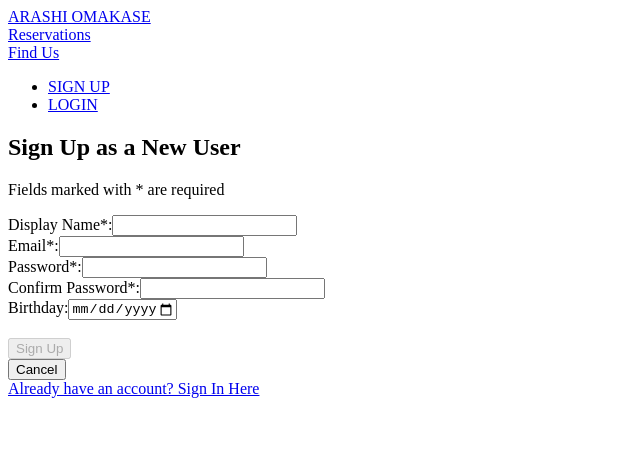
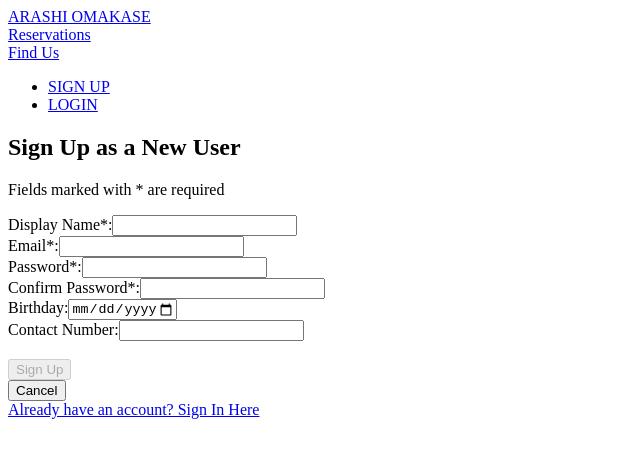
Before and after one commit to JonathanGoh95/arashi-reservation-app, a React (Vite) app in the folder arashi-front-end/: page /sign-up in a window 1280 px wide. Shown: the top 458 px of the page, without its empty margins (0-640 px from the left). Built offline with nearby package versions, Linux system fonts and the light colour scheme; no server answers.

Commit message:
feat: create edit form for user profile

```diff
--- a/arashi-front-end/src/components/EditProfile.jsx
+++ b/arashi-front-end/src/components/EditProfile.jsx
@@ -1,8 +1,10 @@
 import SignUpForm from "./SignUpForm";
-import { useParams } from "react-router";
+import { useContext } from "react";
+import { UserContext } from "../contexts/UserContext";
 
 const EditProfile = () =>{
-    const { userId } = useParams();
+    const { user } = useContext(UserContext);
+    const userId = user._id
     return <SignUpForm userId={userId} />;
   }
 
--- a/arashi-front-end/src/components/Profile.jsx
+++ b/arashi-front-end/src/components/Profile.jsx
@@ -10,7 +10,7 @@ const Profile = () => {
   console.log(user)
   return (
     <>
-      {!user._id ? (
+      {!user ? (
         <h1>Unauthorized User</h1>
       ) : (
         <article>
--- a/arashi-front-end/src/components/Reservations.jsx
+++ b/arashi-front-end/src/components/Reservations.jsx
@@ -21,9 +21,11 @@ const Reservations = () => {
 
   return (
   <>
-    <h1>{user.displayName}'s Reservations</h1>
-    {user ? (
+    {!user ? (
+      <h2>Please log in to see your reservations</h2>
+    ):(
       <>
+      <h1>{user.displayName}'s Reservations</h1>
         <div>
           <button onClick={handlePast}>Past Reservations</button>
           <button onClick={handleUpcoming}>Upcoming Reservations</button>
@@ -32,9 +34,7 @@ const Reservations = () => {
           <button onClick={handleNewReservation}>Make a New Reservation</button>
         </div>
       </>
-    ) : (
-      <h2>Please log in to see your reservations</h2>
-    )}
+    ) }
     <Disclaimer />
   </>
 )};
--- a/arashi-front-end/src/components/SignUpForm.jsx
+++ b/arashi-front-end/src/components/SignUpForm.jsx
@@ -1,8 +1,10 @@
-import { useState, useContext } from "react";
+import { useState, useContext,useEffect } from "react";
 import { Link, useNavigate } from "react-router";
 import { signUp } from "../services/authService";
+import { updateUser } from "../services/userService";
+import { UserContext } from "../contexts/UserContext";
+import { getUser } from "../services/userService";
 
-import { UserContext } from "../contexts/UserContext";
 
 const SignUpForm = ({userId}) => {
   const navigate = useNavigate();
@@ -16,7 +18,23 @@ const SignUpForm = ({userId}) => {
     birthday: "",
   });
 
-  const { displayName, email, password, passwordConf, birthday } = formData;
+  const isEditing = userId ? true : false;
+
+  useEffect(()=> {
+    const fetchUserProfile = async () =>{
+      const userProfile = await getUser(userId)
+      setFormData({
+        displayName: userProfile.displayName,
+        email: userProfile.email,
+        birthday: (userProfile.birthday).split("T")[0],
+        contactNumber: userProfile.contactNumber,
+      });
+    }
+    fetchUserProfile()
+  },[userId])
+
+
+  const { displayName, email, password, passwordConf, birthday, contactNumber } = formData;
 
   const handleChange = (evt) => {
     setMessage("");
@@ -27,9 +45,15 @@ const SignUpForm = ({userId}) => {
     console.log("signing up");
     evt.preventDefault();
     try {
+      if(isEditing){
+        const updatedUser = await updateUser(userId, formData);
+        setUser(updatedUser);
+        navigate(`/profile`);
+      }else{
         const newUser = await signUp(formData);
         setUser(newUser);
         navigate(`/reservations`);
+      }
     } catch (err) {
       setMessage(err.message);
     }
@@ -47,7 +71,8 @@ const SignUpForm = ({userId}) => {
   return (
     <main>
       <section>
-        <h1>Sign Up as a New User</h1>
+
+        <h1>{isEditing ? "Edit your profile" : "Sign Up as a New User"}</h1>
         <p>{message}</p>
         <p>Fields marked with * are required</p>
         <form onSubmit={handleSubmit}>
@@ -64,6 +89,9 @@ const SignUpForm = ({userId}) => {
               />
             </label>
           </div>
+          {isEditing ? "" :
+          (
+          <>
           <div>
             <label>
               Email*:
@@ -103,6 +131,8 @@ const SignUpForm = ({userId}) => {
                 />
             </label>
           </div>
+          </>
+          )}
           <div>
             <label>
               Birthday:
@@ -116,14 +146,33 @@ const SignUpForm = ({userId}) => {
               />
             </label>
           </div>
+          <div>
+            <label>
+              Contact Number:
+              <input
+                type="String"
+                id="contactNumber"
+                value={contactNumber}
+                name="contactNumber"
+                onChange={handleChange}
+              />
+            </label>
+          </div>
           <br />
-          <div>
-            <button disabled={isFormInvalid()}>Sign Up</button>
+          {isEditing ?
+          (<div>
+          <button type="submit">Update profile</button>
+          <br />
+            <button onClick={() => navigate("/profile")}>Cancel</button>
+          </div>):
+          (<div>
+            <button type="submit" disabled={isFormInvalid()}>Sign Up</button>
             <br />
             <button onClick={() => navigate("/")}>Cancel</button>
           </div>
+          )}
           </form>
-        <Link to="/sign-in">Already have an account? Sign In Here</Link>
+          {isEditing ? "" : <Link to="/sign-in">Already have an account? Sign In Here</Link>}
         </section>
     </main>
   );
--- a/arashi-front-end/src/services/userService.js
+++ b/arashi-front-end/src/services/userService.js
@@ -1,8 +1,8 @@
 const BASE_URL = `${import.meta.env.VITE_BACK_END_SERVER_URL}/users`;
 
-const showUser = async (userId) => {
+const getUser = async (userId) => {
   try {
-    const res = await fetch(`${BASE_URL}/${userId}`, {
+    const res = await fetch(`${BASE_URL}/${userId}/edit`, {
       headers: { Authorization: `Bearer ${localStorage.getItem("token")}` },
     });
     if (!res.ok) throw new Error("Failed to show user details");
@@ -63,4 +63,4 @@ const deleteUser = async (userId) => {
   }
 };
 
-export { showUser, updateUser, deleteUser };
+export { getUser, updateUser, deleteUser };
```
Also changed, not shown: 1 other file (tests, documents, lock files or other folders). Lines whose indentation alone changed are shown as unchanged.
